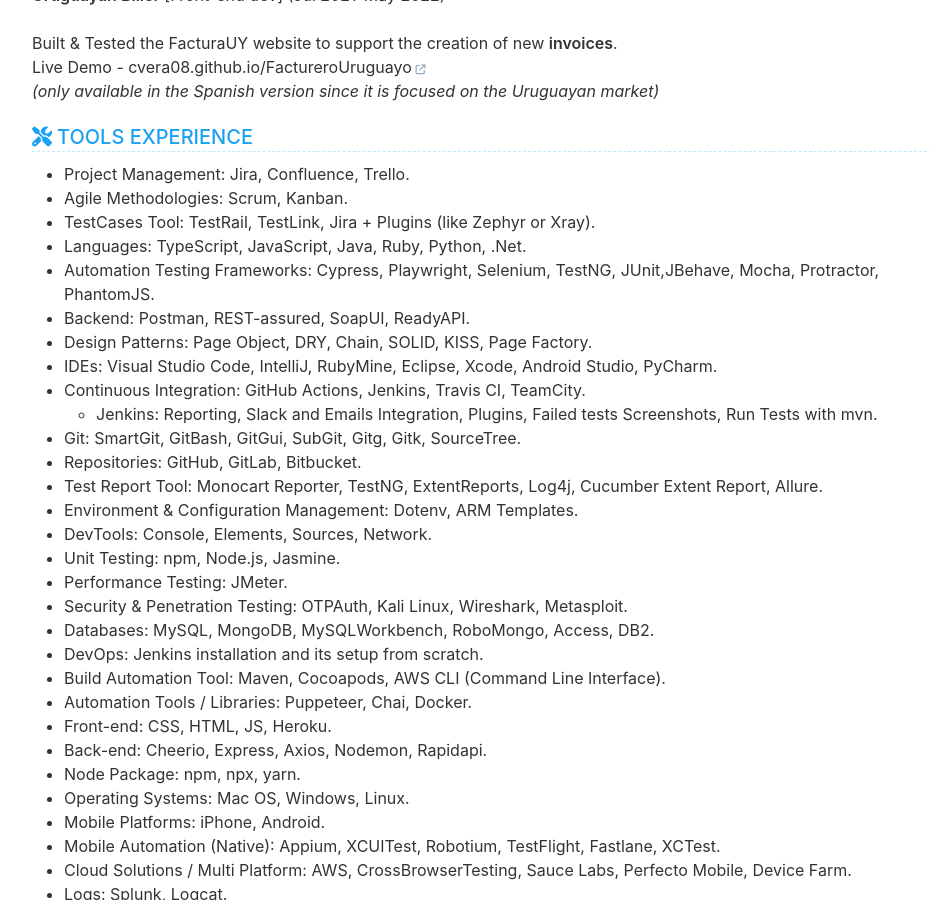
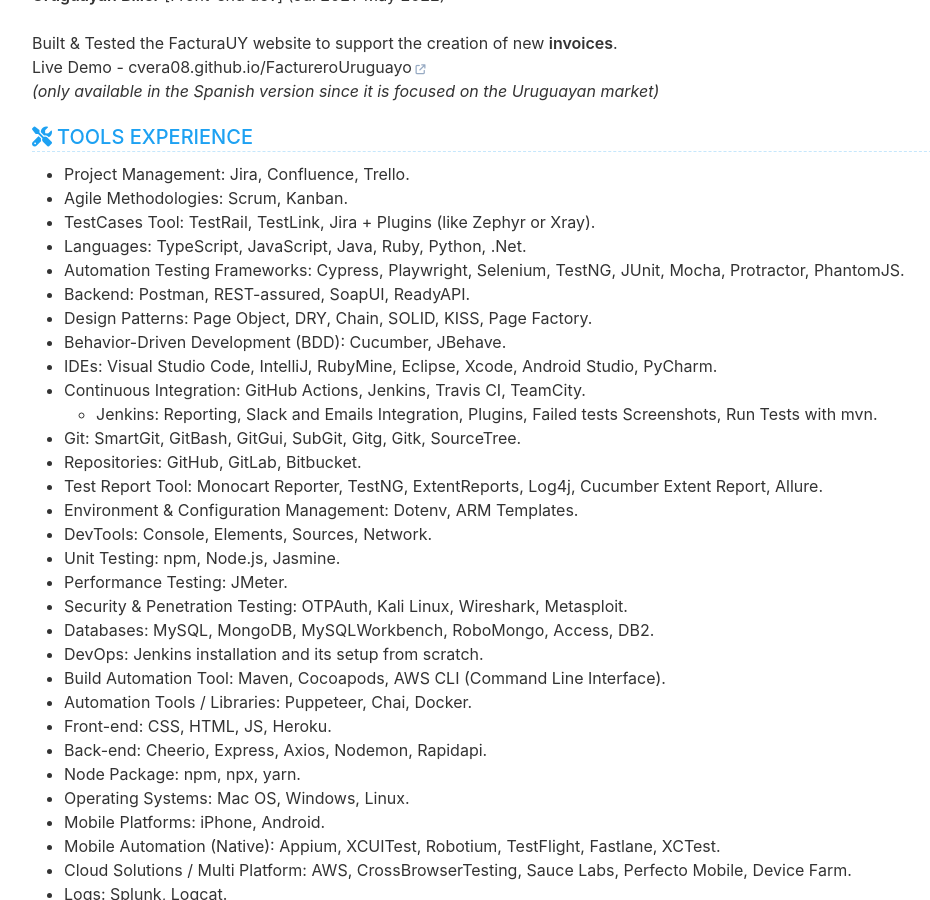
Before and after one commit to cvera08/full-resume, a Jekyll site: the page built from index.html, in a window 1280 px wide and 900 px high, scrolled down 4059 px. Shown: the whole window, without its empty margins (148-1078 px from the left). Built offline with Jekyll 4.4.1, drawn with Linux system fonts in a browser that asks for light colours.

Commit message:
feat: bdd

```diff
--- a/_data/data.yml
+++ b/_data/data.yml
@@ -266,9 +266,10 @@ organization:
     - Agile Methodologies: Scrum, Kanban.
     - TestCases Tool: TestRail, TestLink, Jira + Plugins (like Zephyr or Xray).
     - Languages: TypeScript, JavaScript, Java, Ruby, Python, .Net.
-    - Automation Testing Frameworks: Cypress, Playwright, Selenium, TestNG, JUnit,JBehave, Mocha, Protractor, PhantomJS.
+    - Automation Testing Frameworks: Cypress, Playwright, Selenium, TestNG, JUnit, Mocha, Protractor, PhantomJS.
     - Backend: Postman, REST-assured, SoapUI, ReadyAPI.
     - Design Patterns: Page Object, DRY, Chain, SOLID, KISS, Page Factory.
+    - Behavior-Driven Development (BDD): Cucumber, JBehave.
     - IDEs: Visual Studio Code, IntelliJ, RubyMine, Eclipse, Xcode, Android Studio, PyCharm.
     - Continuous Integration: GitHub Actions, Jenkins, Travis CI, TeamCity.
       - Jenkins: Reporting, Slack and Emails Integration, Plugins, Failed tests Screenshots, Run Tests with mvn.
```
